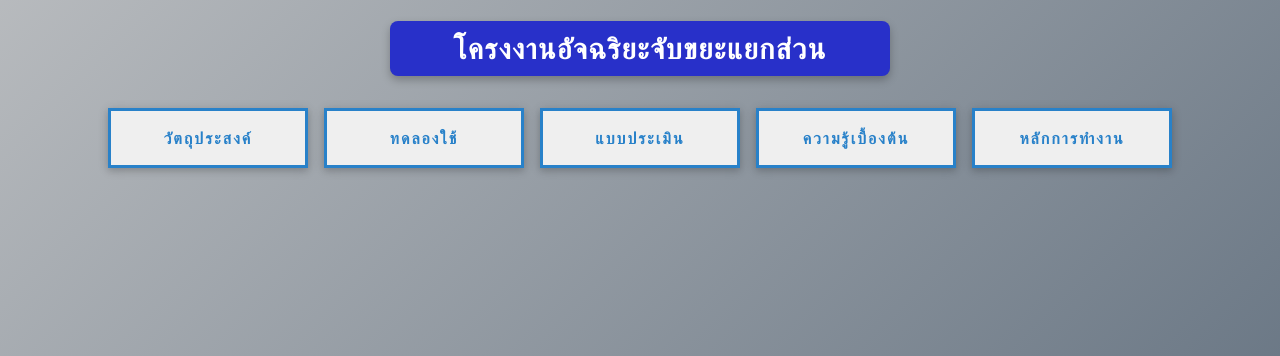
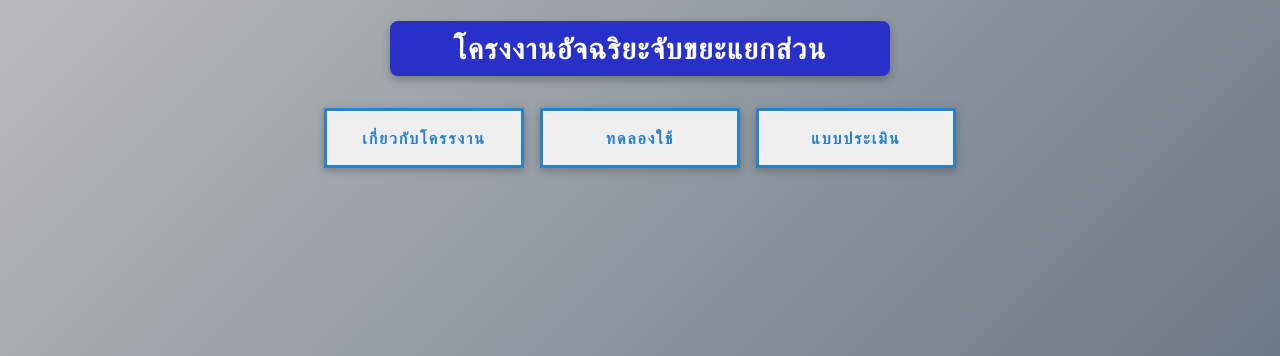
Before and after one commit to Juk-kruw/Juk-kruw.github.io, a plain HTML site: page index.html in a window 1280 px wide. Shown: the part 444-800 px from the top of the page. Drawn offline with nearby package versions, Linux system fonts and the light colour scheme.

Commit message:
Update index.html

```diff
--- a/index.html
+++ b/index.html
@@ -27,7 +27,7 @@
     <br />
 
     <div class="button-container">
-      <button id="but1">วัตถุประสงค์</button>
+      <button id="but1" onclick="window.open('https://jukkruw.my.canva.site/info-for-muge100project','_self')">เกี่ยวกับโครรงาน</button>
       <button id="but2" onclick="window.open('https://model-muge100.vercel.app/','_self')">
         ทดลองใช้
       </button>
@@ -40,8 +40,7 @@
 
 
 
-      <button id="but4">ความรู้เบื้องต้น</button>
-      <button id="but5">หลักการทำงาน</button>
+
     </div>
   </body>
 </html>
```
